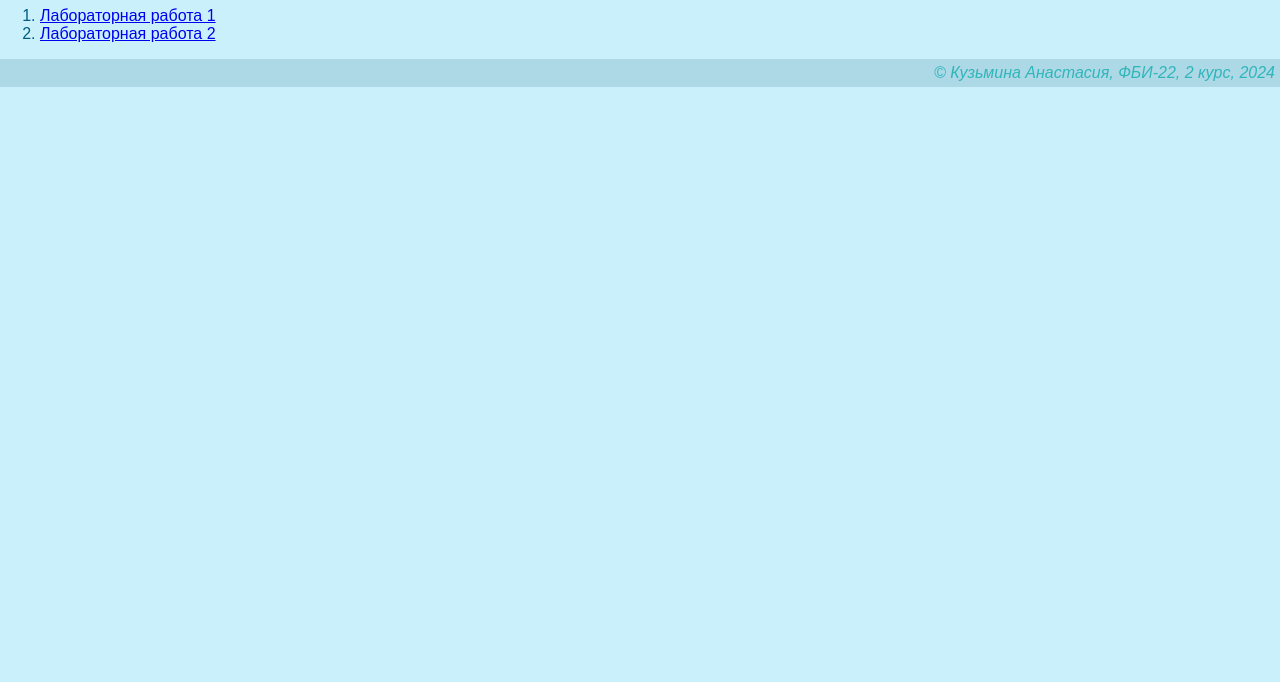
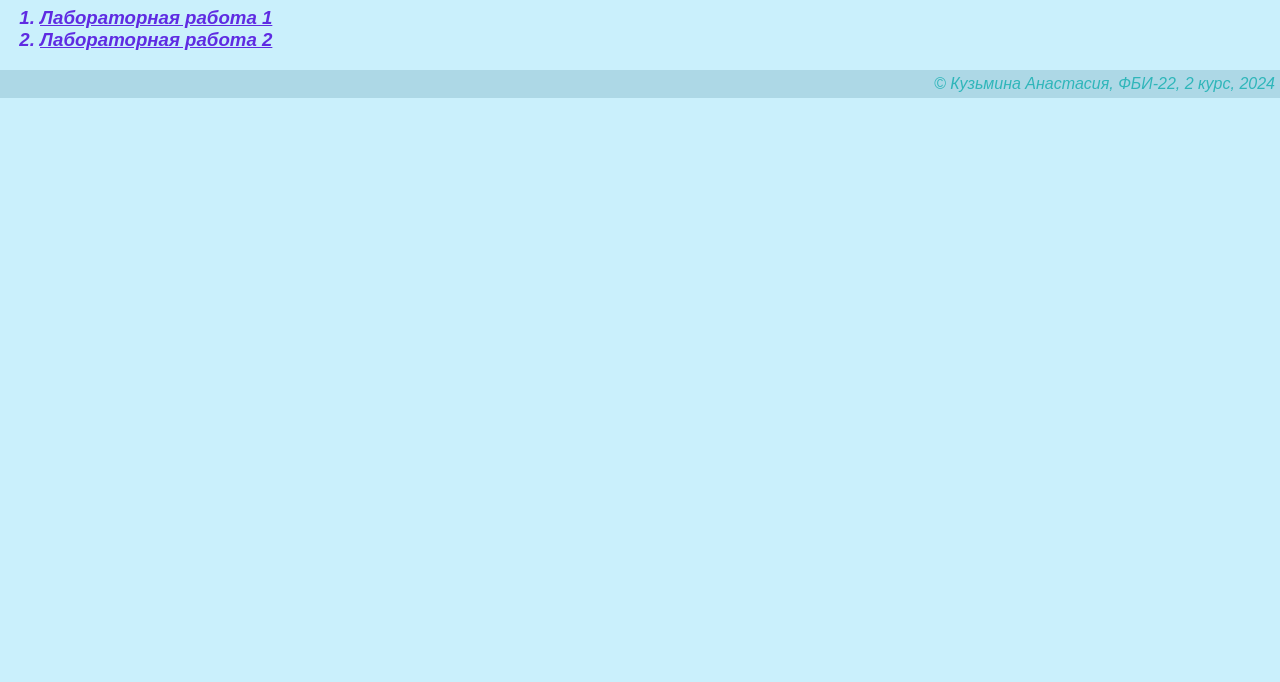
Before and after one commit to nasstasiak/-web-front-labs-sstasia-k, a plain HTML site: page index.html in a window 1280 px wide. Shown: the part 118-800 px from the top of the page. Drawn offline with Linux system fonts and the light colour scheme.

Commit message:
Правки

```diff
--- a/index.html
+++ b/index.html
@@ -13,12 +13,12 @@
 
     <main>
         <h1>Лабораторные работы по WEB-программированию</h1>
-        <ol>
+        <ol style="color: rgb(95, 43, 226); font-size: 14pt; font-style: italic; font-family: Arial, Helvetica, sans-serif;"> <b>
             <li>
-                <a href="lab1/lab1.html">Лабораторная работа 1</a>
+                <a href="lab1/lab1.html" style="color: rgb(95, 43, 226); font-size: 14pt; font-style: italic; font-family: Arial, Helvetica, sans-serif;">Лабораторная работа 1</a>
             </li>
-            <li><a href="lab2/usb.html">Лабораторная работа 2</a></li>
-        </ol>
+            <li><a href="lab2/usb.html" style="color: rgb(95, 43, 226); font-size: 14pt; font-style: italic; font-family: Arial, Helvetica, sans-serif;">Лабораторная работа 2</a></li>
+        </b></ol>
     </main>
 
     <footer>
```
Also changed, not shown: lab2/usb.html (+4 -4 lines).
